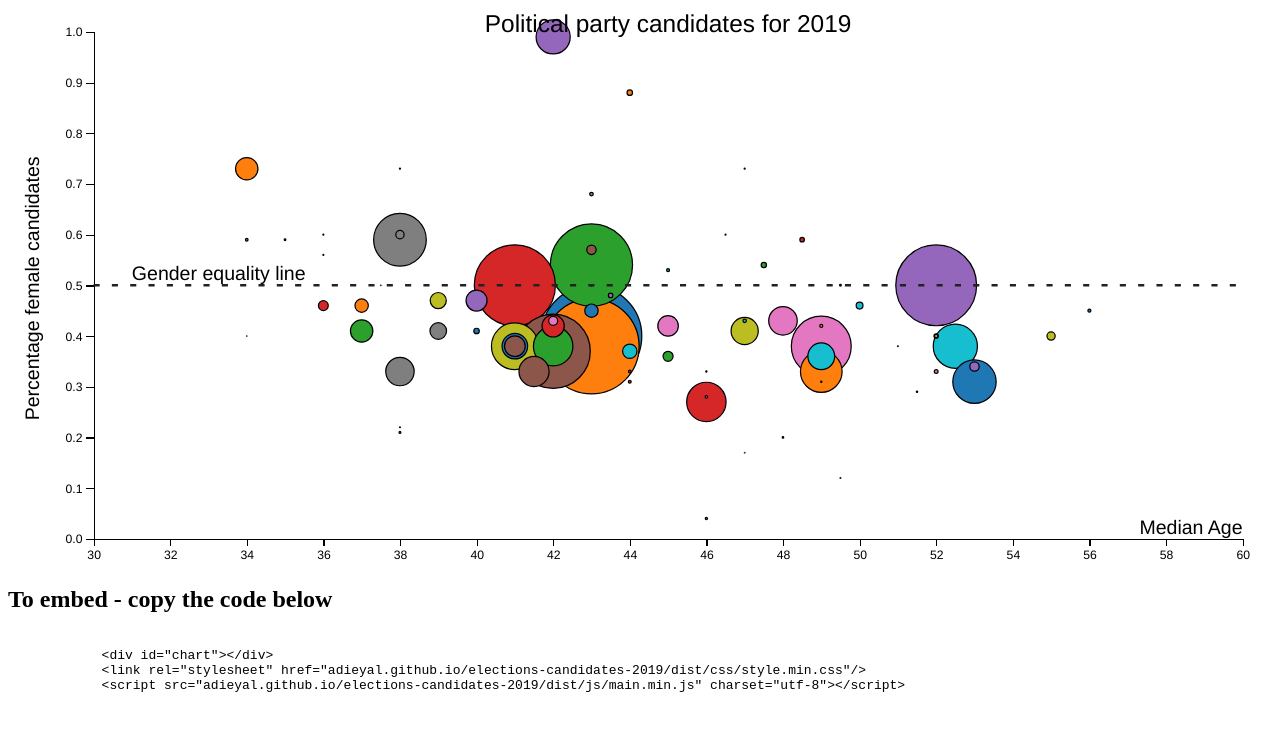
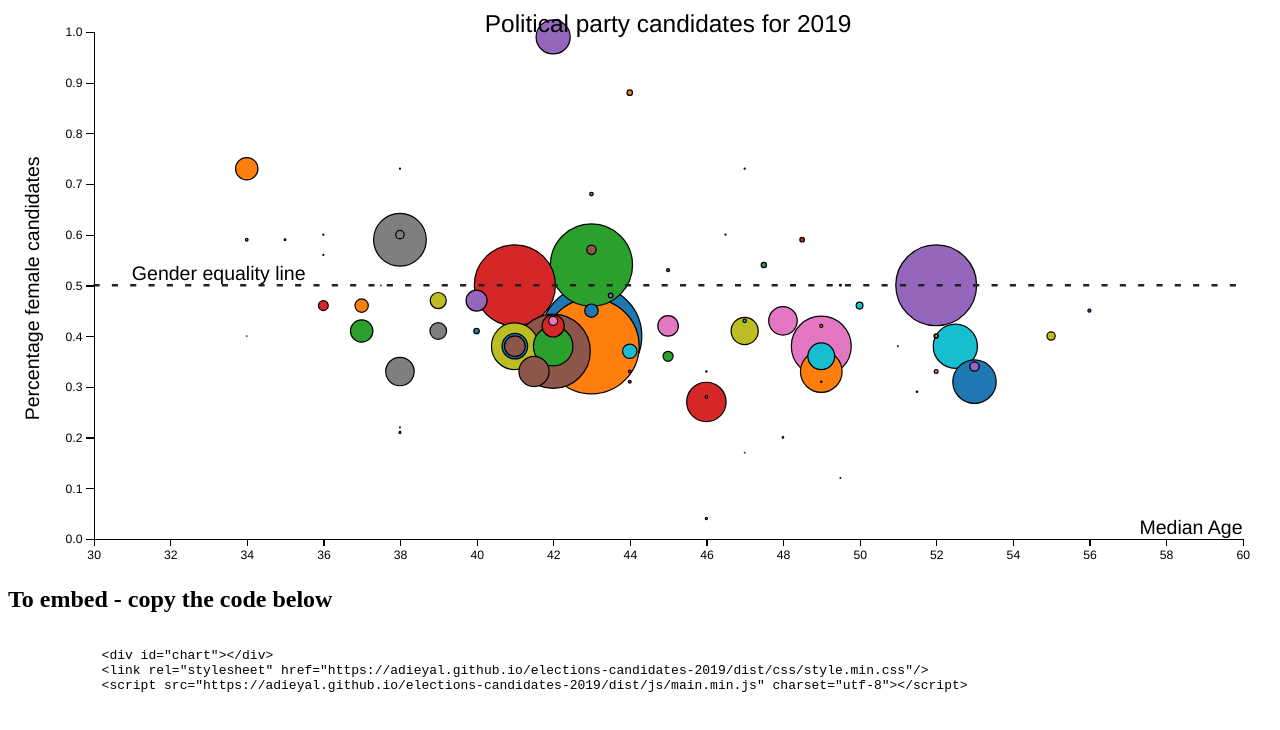
Before and after one commit to adieyal/elections-candidates-2019, a website: page index.html in a window 1280 px wide. Drawn offline with Linux system fonts and the light colour scheme; files that its build step writes are made by us from their sources.

Commit message:
added https to embed code

```diff
--- a/index.html
+++ b/index.html
@@ -9,8 +9,8 @@
         <h2>To embed - copy the code below</h2>
         <xmp>
             <div id="chart"></div>
-            <link rel="stylesheet" href="adieyal.github.io/elections-candidates-2019/dist/css/style.min.css"/>
-            <script src="adieyal.github.io/elections-candidates-2019/dist/js/main.min.js" charset="utf-8"></script>
+            <link rel="stylesheet" href="https://adieyal.github.io/elections-candidates-2019/dist/css/style.min.css"/>
+            <script src="https://adieyal.github.io/elections-candidates-2019/dist/js/main.min.js" charset="utf-8"></script>
         </xmp>
     </body>
 
```
